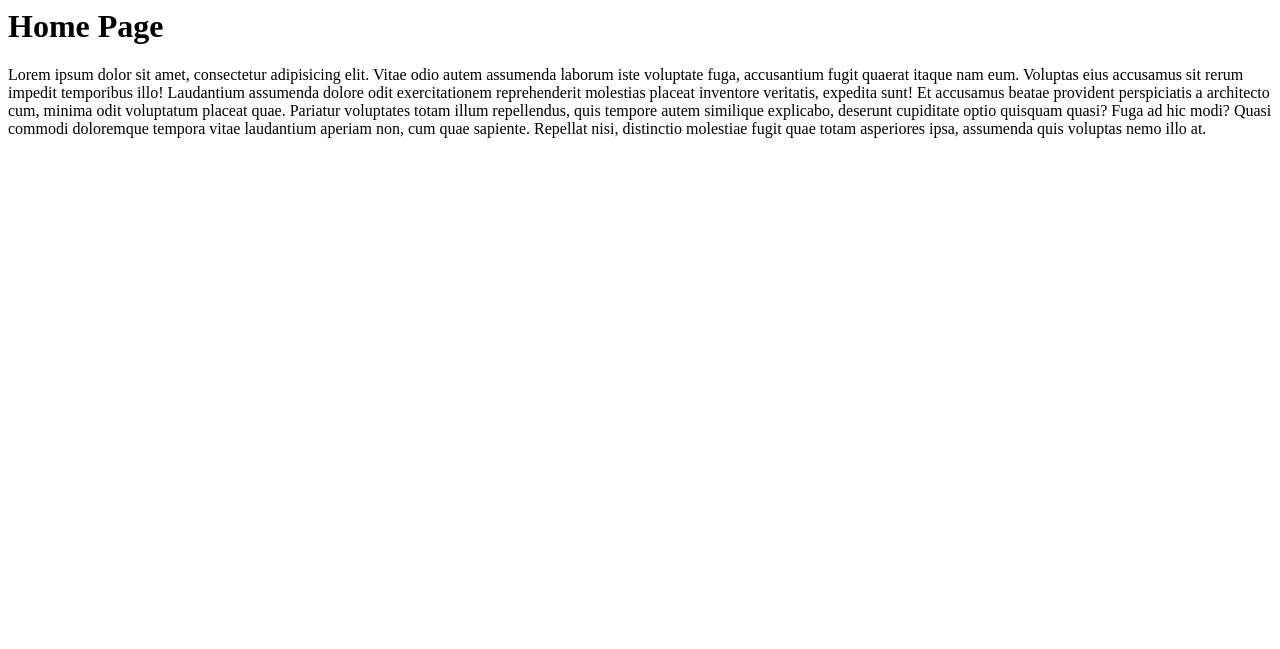
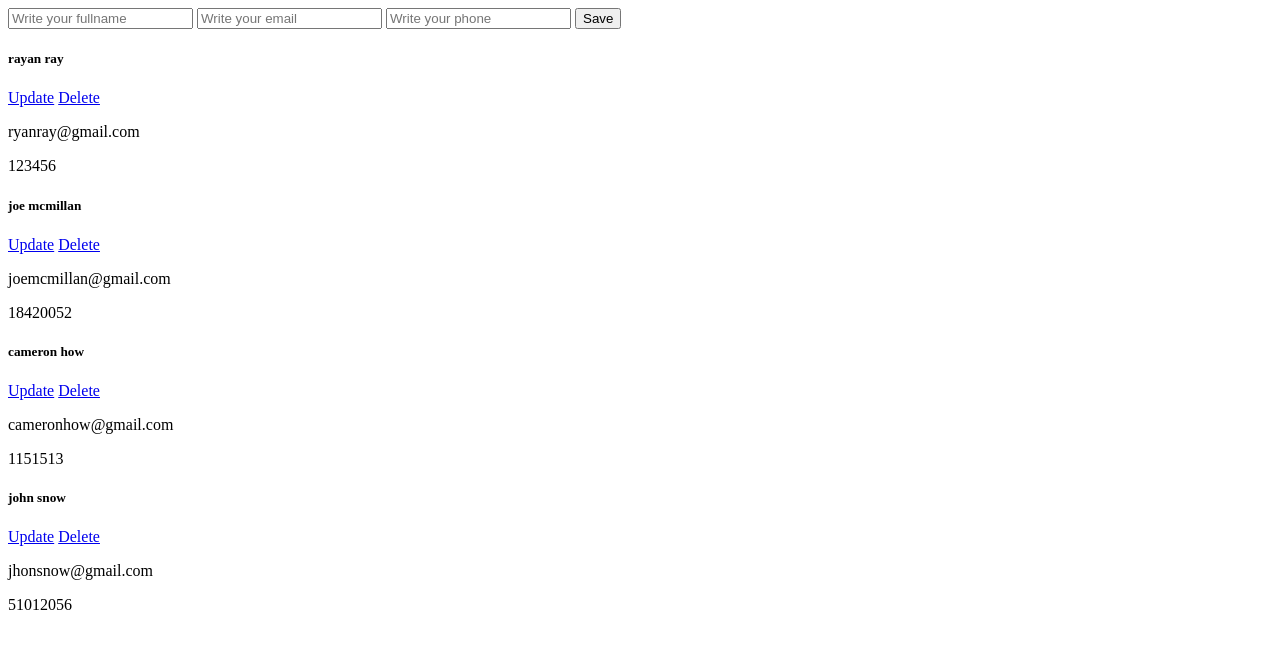
Before and after one commit to zhentinela-ai/flask-sqlalchemy-crud, a Flask app: page / in a window 1280 px wide. Shown: the top 649 px of the page. Run offline with Flask 2, Linux system fonts and the light colour scheme.

Commit message:
listar datos de MySQL - SQLite

```diff
--- a/routes/contacts.py
+++ b/routes/contacts.py
@@ -1,16 +1,28 @@
-from flask import Blueprint, render_template
+from flask import Blueprint, render_template, request, redirect
+from models.contact import Contact
+from utils.db import db
 
 contacts = Blueprint("contacts", __name__)
 
 
 @contacts.route("/")
 def home():
-    return render_template('index.html')
+    contacts = Contact.query.all()
+    return render_template('index.html', contacts=contacts)
 
 
-@contacts.route("/new")
+@contacts.route("/new", methods=['POST'])
 def add_contact():
-    return "saving a contact"
+    fullname = request.form["fullname"]
+    email = request.form["email"]
+    phone = request.form["phone"]
+
+    new_contact = Contact(fullname, email, phone)
+
+    db.session.add(new_contact)
+    db.session.commit()
+
+    return redirect("/")
 
 
 @contacts.route("/update")
--- a/templates/index.html
+++ b/templates/index.html
@@ -1,3 +1,23 @@
-<h1>Home Page</h1>
+<form action="/new" method="POST">
+  <input type="text" name="fullname" placeholder="Write your fullname" />
+  <input type="text" name="email" placeholder="Write your email" />
+  <input type="text" name="phone" placeholder="Write your phone" />
 
-<p>Lorem ipsum dolor sit amet, consectetur adipisicing elit. Vitae odio autem assumenda laborum iste voluptate fuga, accusantium fugit quaerat itaque nam eum. Voluptas eius accusamus sit rerum impedit temporibus illo! Laudantium assumenda dolore odit exercitationem reprehenderit molestias placeat inventore veritatis, expedita sunt! Et accusamus beatae provident perspiciatis a architecto cum, minima odit voluptatum placeat quae. Pariatur voluptates totam illum repellendus, quis tempore autem similique explicabo, deserunt cupiditate optio quisquam quasi? Fuga ad hic modi? Quasi commodi doloremque tempora vitae laudantium aperiam non, cum quae sapiente. Repellat nisi, distinctio molestiae fugit quae totam asperiores ipsa, assumenda quis voluptas nemo illo at.</p>
+  <button>Save</button>
+</form>
+
+<div>
+  {% for contact in contacts %}
+
+  <div>
+    <h5>{{contact.fullname}}</h5>
+    <div>
+      <a href="{{ url_for('contacts.update') }}">Update</a>
+      <a href="{{ url_for('contacts.delete') }}">Delete</a>
+    </div>
+    <p>{{contact.email}}</p>
+    <p>{{contact.phone}}</p>
+  </div>
+
+  {% endfor %}
+</div>
```
Also changed, not shown: db/contactsdb.db.
